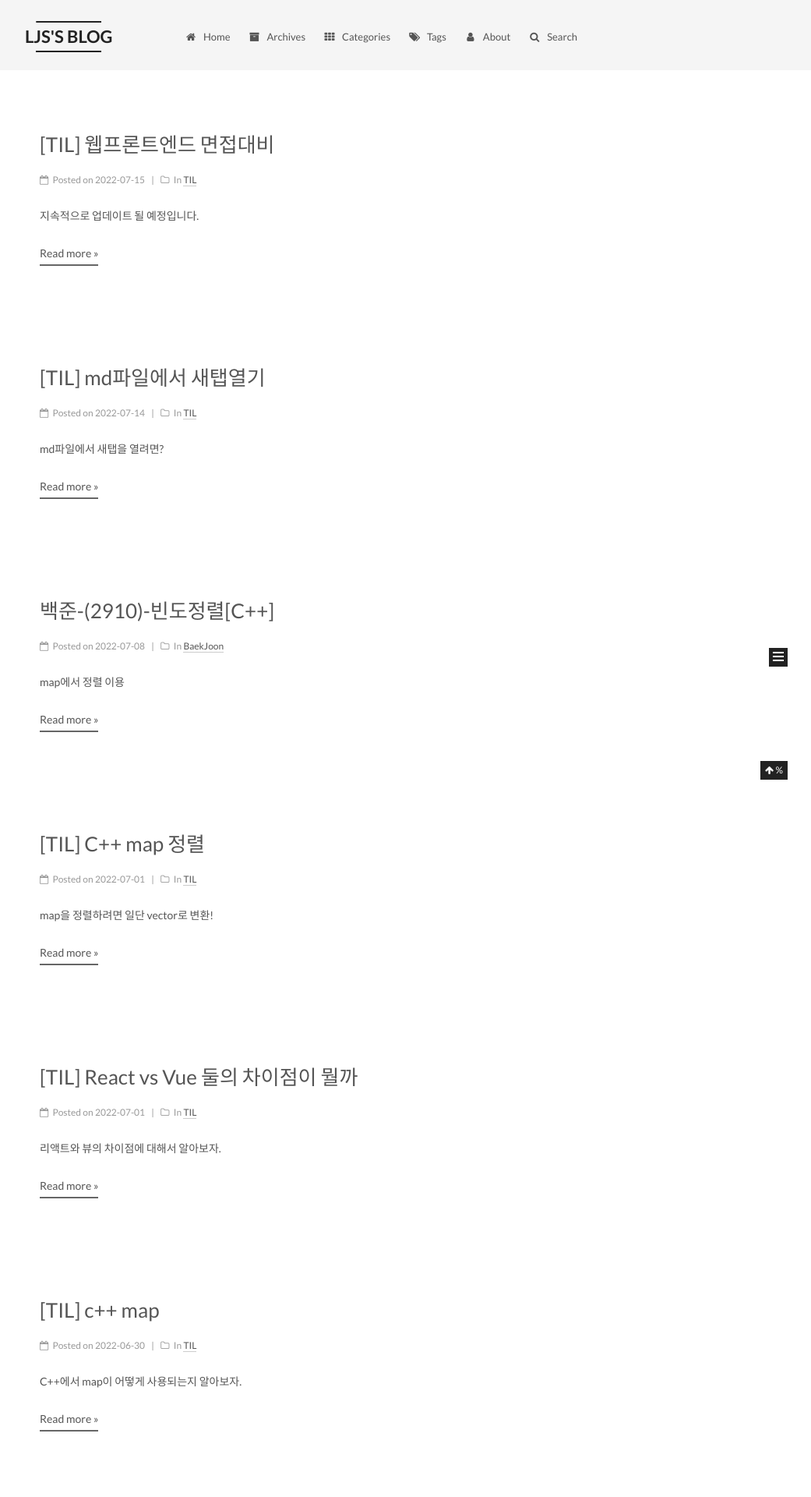
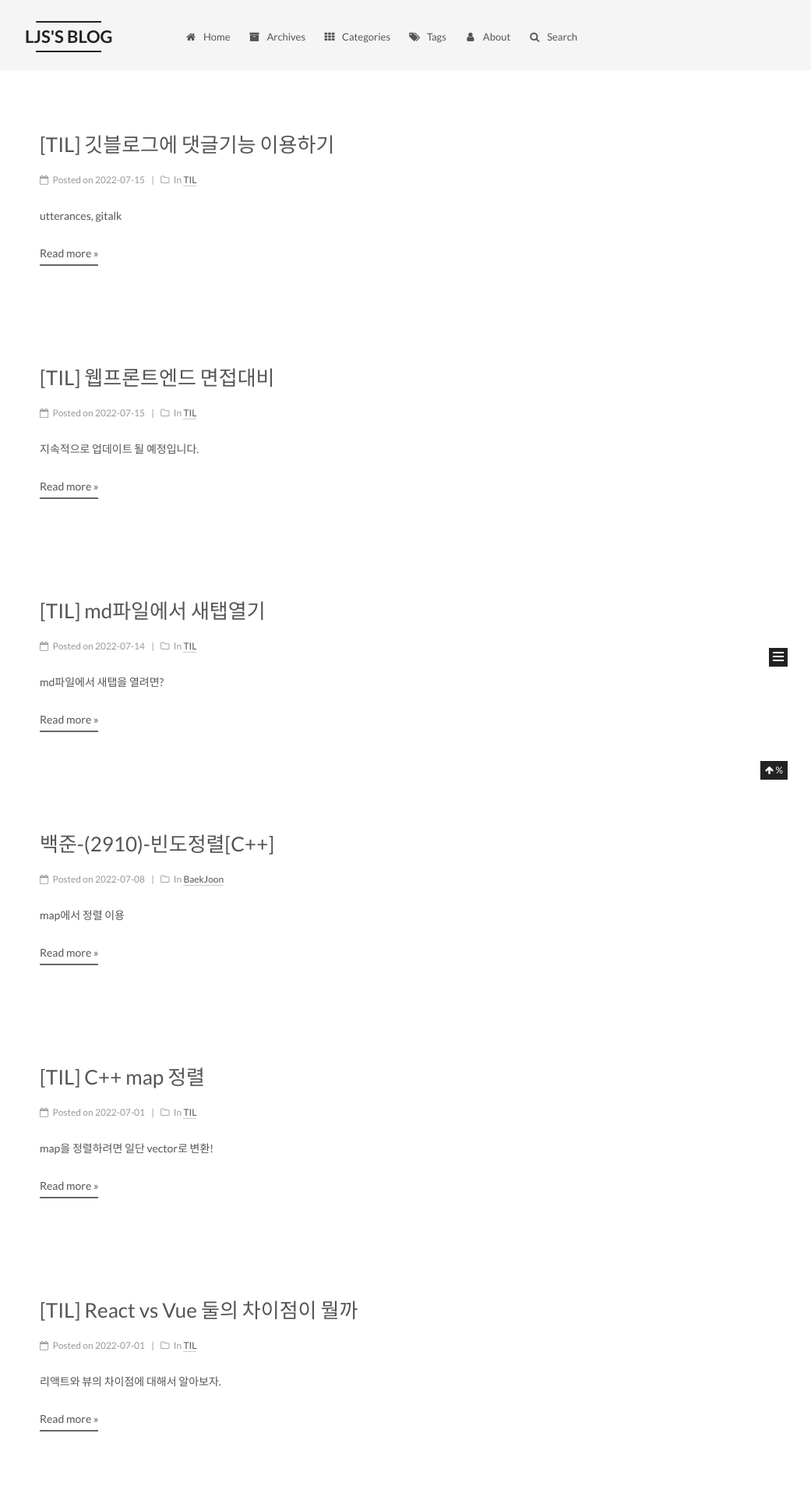
Before and after one commit to Lee-jisang/Lee-jisang.github.io, a Jekyll site: the page built from index.html, in a window 1280 px wide. Shown: the top 1920 px of the page at 78% size, without its empty margins (239-1280 px from the left). Built offline with Jekyll 4.4.1, drawn with Linux system fonts in a browser that asks for light colours; the list of posts is cut into pages by our own code; comment, search, counter and statistics services are not loaded; some of the changed text lies outside the part shown.

Commit message:
Update 2022-07-15-comments.md

```diff
--- a/_posts/TIL/2022-07-15-comments.md
+++ b/_posts/TIL/2022-07-15-comments.md
@@ -3,7 +3,7 @@ title: "[TIL] 깃블로그에 댓글기능 이용하기"
 categories:
   - TIL
 excerpt: utterances, gitalk
-date: 2022-05-17-15:00
+date: 2022-07-15
 tags:
 - utterances
 - gitalk
```
